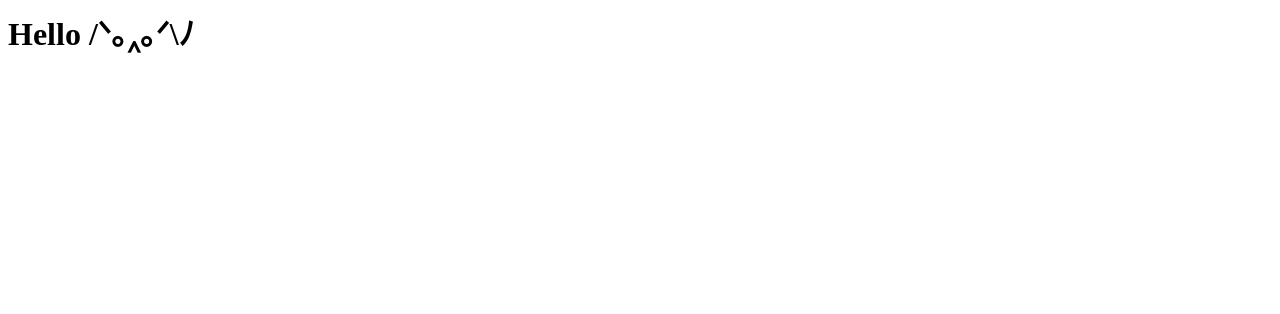
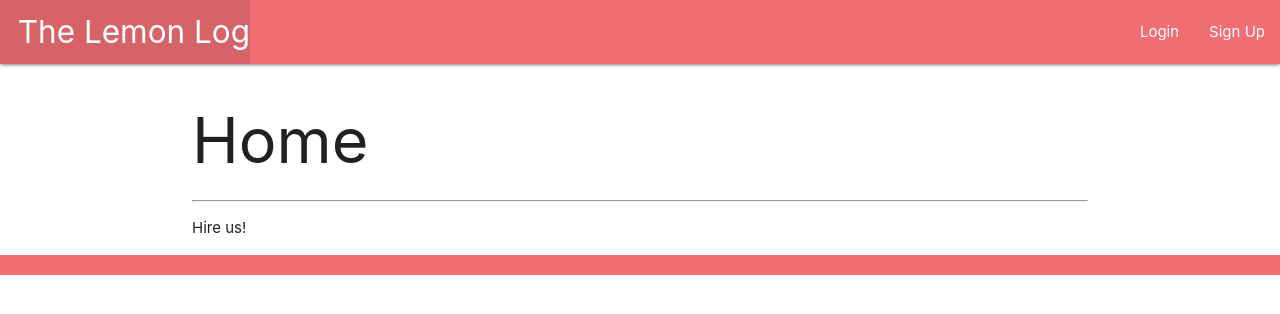
Before and after one commit to tbutler4/TheLemonLog, a Django app: page / in a window 1280 px wide. Before the commit the part shown is almost empty. Shown: the top 314 px of the page. Run offline with Django 3.2, Linux system fonts and the light colour scheme.

Commit message:
feat(home): added home.html

```diff
--- a/main_app/templates/base.html
+++ b/main_app/templates/base.html
@@ -15,7 +15,10 @@
           <li><a href="/" class="left brand-logo">&nbsp;&nbsp;The Lemon Log</a></li>
         </ul>
         <ul class="right">
-          <li><a href="/profile">Profile</a></li>
+          <li><a href="/signup">Sign Up</a></li>
+        </ul>
+        <ul class="right">
+          <li><a href="/login">Login</a></li>
         </ul>
       </div>
     </nav>
--- /dev/null
+++ b/main_app/templates/home.html
@@ -0,0 +1,8 @@
+{% extends 'base.html' %}
+{% block content %}
+
+<h1>Home</h1>
+<hr />
+<p>Hire us!</p>
+
+{% endblock %}
--- a/main_app/views.py
+++ b/main_app/views.py
@@ -5,7 +5,7 @@ from django.http import HttpResponse
 
 # Define the home view
 def home(request):
-  return HttpResponse('<h1>Hello /ᐠ｡‸｡ᐟ\ﾉ</h1>')
+  return render(request, 'home.html')
 
 def profile(request):
   return render(request, 'profile.html')
```
